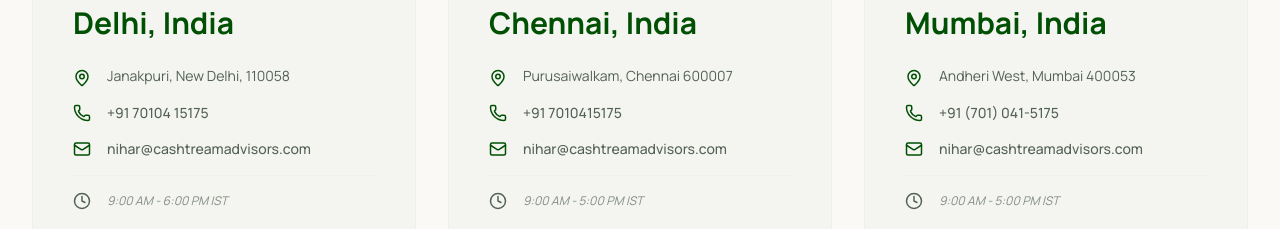
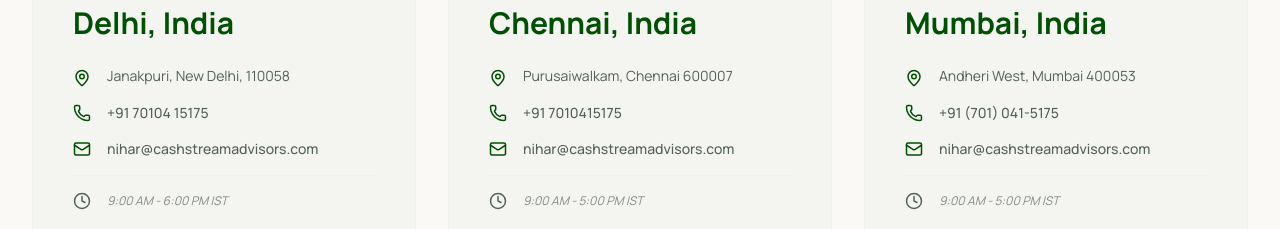
Before and after one commit to NickySup29/cashstream, a React (Vite) app: page /global-offices in a window 1280 px wide. Shown: the part 780-1009 px from the top of the page. Built offline with nearby package versions, Linux system fonts and the light colour scheme.

Commit message:
Fix domain typo in contact email

```diff
--- a/src/constants.ts
+++ b/src/constants.ts
@@ -1,6 +1,6 @@
 export const CONTACT_INFO = {
   whatsapp: "+917010415175",
   whatsappUrl: "https://wa.me/917010415175",
-  email: "nihar@cashtreamadvisors.com",
-  emailUrl: "mailto:nihar@cashtreamadvisors.com",
+  email: "nihar@cashstreamadvisors.com",
+  emailUrl: "mailto:nihar@cashstreamadvisors.com",
 };
--- a/src/pages/GlobalOffices.tsx
+++ b/src/pages/GlobalOffices.tsx
@@ -8,7 +8,7 @@
     city: "Delhi, India",
     address: "Janakpuri, New Delhi, 110058",
     phone: "+91 70104 15175",
-    email: "nihar@cashtreamadvisors.com",
+    email: "nihar@cashstreamadvisors.com",
     hours: "9:00 AM - 6:00 PM IST",
     image: "https://images.unsplash.com/photo-1566847438217-76e82d383f84?auto=format&fit=crop&q=80&w=800"
   },
@@ -17,7 +17,7 @@
     city: "Chennai, India",
     address: "Purusaiwalkam, Chennai 600007",
     phone: "+91 7010415175",
-    email: "nihar@cashtreamadvisors.com",
+    email: "nihar@cashstreamadvisors.com",
     hours: "9:00 AM - 5:00 PM IST",
     image: "https://images.unsplash.com/photo-1496442226666-8d4d0e62e6e9?auto=format&fit=crop&q=80&w=800"
   },
@@ -26,7 +26,7 @@
     city: "Mumbai, India",
     address: "Andheri West, Mumbai 400053",
     phone: "+91 (701) 041-5175",
-    email: "nihar@cashtreamadvisors.com",
+    email: "nihar@cashstreamadvisors.com",
     hours: "9:00 AM - 5:00 PM IST",
     image: "https://images.unsplash.com/photo-1501594907352-04cda38ebc29?auto=format&fit=crop&q=80&w=800"
   }
```
